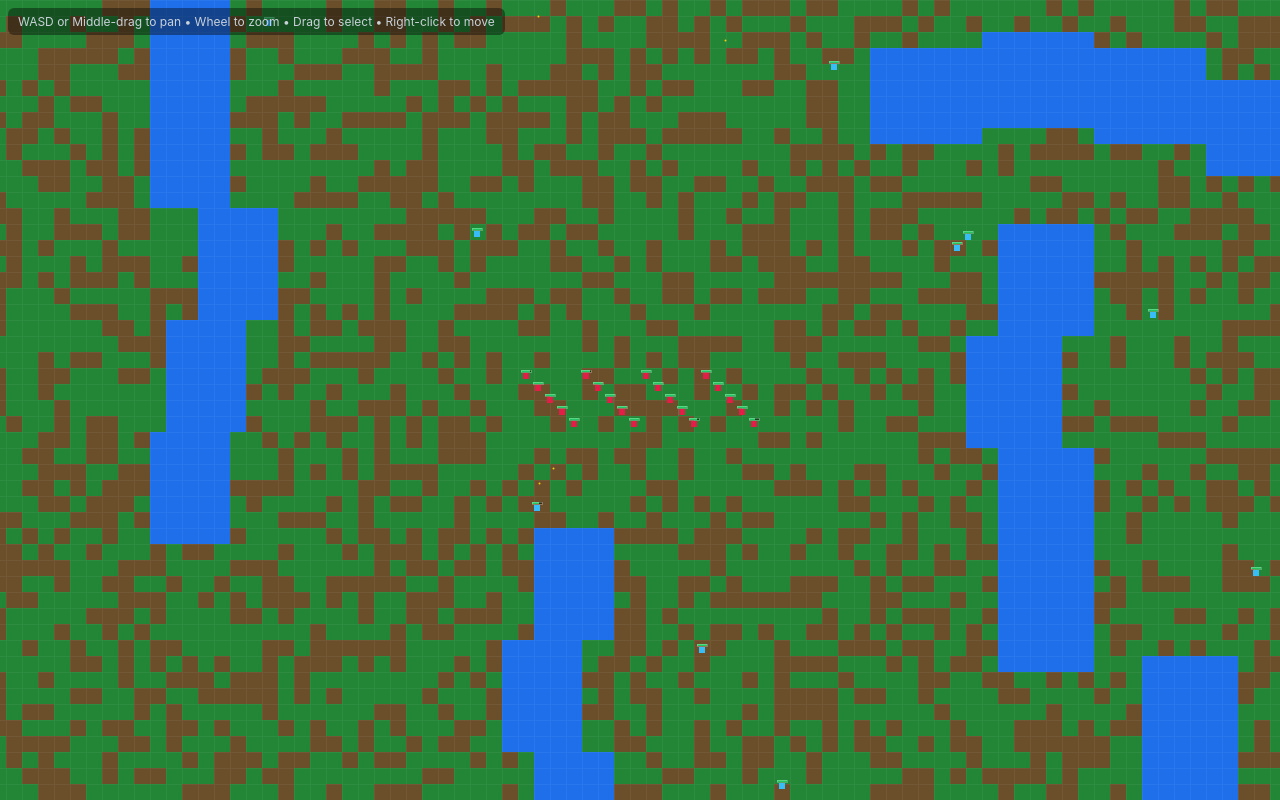
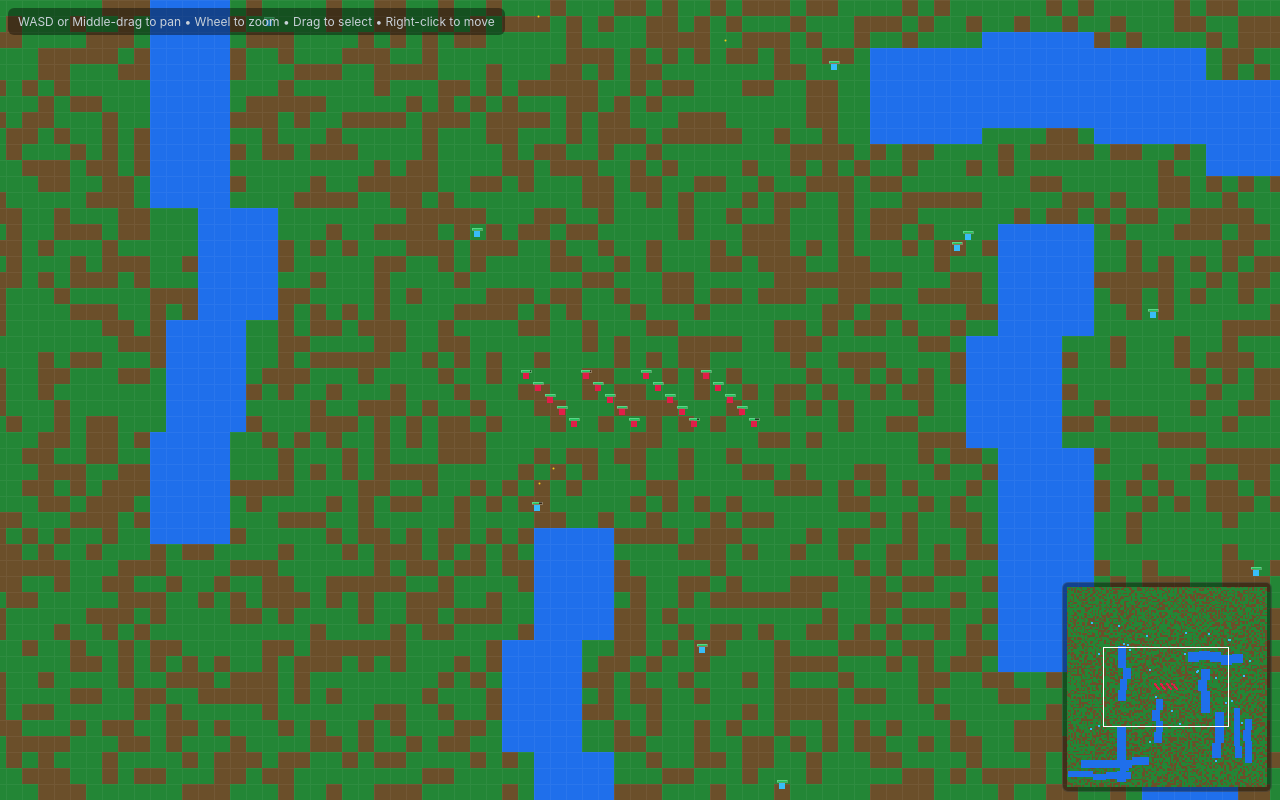
Before and after one commit to zeevgl/rts-cursor, a website built with Vite: page index.html in a window 1280 px wide. Built offline with nearby package versions, Linux system fonts and the light colour scheme.

Commit message:
mini map

```diff
--- a/index.html
+++ b/index.html
@@ -25,6 +25,22 @@
         font-size: 12px;
       }
       canvas { display: block; }
+      #minimap-wrap {
+        position: absolute;
+        right: 8px;
+        bottom: 8px;
+        background: rgba(0,0,0,0.4);
+        border: 1px solid rgba(255,255,255,0.1);
+        border-radius: 6px;
+        padding: 4px;
+      }
+      #minimap {
+        width: 200px;
+        height: 200px;
+        display: block;
+        cursor: crosshair;
+        image-rendering: pixelated;
+      }
       .selection-rect {
         position: absolute;
         border: 1px dashed #58a6ff;
@@ -38,6 +54,7 @@
       <canvas id="game"></canvas>
       <div id="hud">WASD or Middle-drag to pan • Wheel to zoom • Drag to select • Right-click to move</div>
       <div id="selection" class="selection-rect" style="display:none"></div>
+      <div id="minimap-wrap"><canvas id="minimap" width="200" height="200"></canvas></div>
     </div>
     <script type="module" src="/src/main.js"></script>
   </body>
--- a/src/main.js
+++ b/src/main.js
@@ -3,9 +3,11 @@ import { createWorld } from './rts/world.js'
 import { createInput } from './rts/input.js'
 import { createCamera } from './rts/camera.js'
 import { createSelection } from './rts/selection.js'
+import { createMinimap } from './rts/minimap.js'
 
 const canvas = document.getElementById('game')
 const selectionDiv = document.getElementById('selection')
+const minimapCanvas = document.getElementById('minimap')
 
 const DPR = Math.min(2, window.devicePixelRatio || 1)
 
@@ -25,6 +27,7 @@ const camera = createCamera({ dpr: DPR, zoom: 0.5 })
 const world = createWorld({ width: 128, height: 128, tileSize: 32 })
 const input = createInput(canvas, selectionDiv, camera)
 const selection = createSelection()
+const minimap = createMinimap(minimapCanvas, world, camera)
 
 // Center camera on player units at start
 if (world.units && world.units.length) {
@@ -94,6 +97,7 @@ const engine = createEngine({
 
     // Render world (terrain, units, enemies, projectiles)
     world.render(ctx, camera, selection.entities)
+    minimap.draw()
   }
 })
 
--- /dev/null
+++ b/src/rts/minimap.js
@@ -0,0 +1,64 @@
+export function createMinimap(canvas, world, camera) {
+  const ctx = canvas.getContext('2d')
+  const mm = {
+    dragging: false,
+    scaleX: canvas.width / (world.width * world.tileSize),
+    scaleY: canvas.height / (world.height * world.tileSize)
+  }
+
+  function worldToMini(wx, wy) {
+    return { x: Math.floor(wx * mm.scaleX), y: Math.floor(wy * mm.scaleY) }
+  }
+
+  function miniToWorld(mx, my) {
+    return { x: mx / mm.scaleX, y: my / mm.scaleY }
+  }
+
+  function draw() {
+    // tiles
+    const { tiles, width, height, tileSize } = world
+    const sX = tileSize * mm.scaleX
+    const sY = tileSize * mm.scaleY
+    ctx.clearRect(0, 0, canvas.width, canvas.height)
+    for (let ty = 0; ty < height; ty++) {
+      for (let tx = 0; tx < width; tx++) {
+        const t = tiles[ty * width + tx]
+        ctx.fillStyle = t === 2 ? '#1f6feb' : t === 1 ? '#6b4f2a' : '#238636'
+        ctx.fillRect(Math.floor(tx * sX), Math.floor(ty * sY), Math.ceil(sX), Math.ceil(sY))
+      }
+    }
+    // units
+    ctx.fillStyle = '#e11d48'
+    for (const u of world.units) {
+      const p = worldToMini(u.x, u.y)
+      ctx.fillRect(p.x - 1, p.y - 1, 2, 2)
+    }
+    // enemies
+    ctx.fillStyle = '#38bdf8'
+    for (const e of world.enemies) {
+      const p = worldToMini(e.x, e.y)
+      ctx.fillRect(p.x - 1, p.y - 1, 2, 2)
+    }
+    // viewport
+    const topLeft = worldToMini(camera.x - innerWidth / 2 / camera.zoom, camera.y - innerHeight / 2 / camera.zoom)
+    const bottomRight = worldToMini(camera.x + innerWidth / 2 / camera.zoom, camera.y + innerHeight / 2 / camera.zoom)
+    ctx.strokeStyle = '#ffffff'
+    ctx.lineWidth = 1
+    ctx.strokeRect(topLeft.x + 0.5, topLeft.y + 0.5, bottomRight.x - topLeft.x, bottomRight.y - topLeft.y)
+  }
+
+  function handleNavigate(clientX, clientY) {
+    const rect = canvas.getBoundingClientRect()
+    const mx = Math.max(0, Math.min(canvas.width, clientX - rect.left))
+    const my = Math.max(0, Math.min(canvas.height, clientY - rect.top))
+    const w = miniToWorld(mx, my)
+    camera.x = w.x
+    camera.y = w.y
+  }
+
+  canvas.addEventListener('mousedown', (e) => { mm.dragging = true; handleNavigate(e.clientX, e.clientY) })
+  window.addEventListener('mousemove', (e) => { if (mm.dragging) handleNavigate(e.clientX, e.clientY) })
+  window.addEventListener('mouseup', () => { mm.dragging = false })
+
+  return { draw }
+}
```
